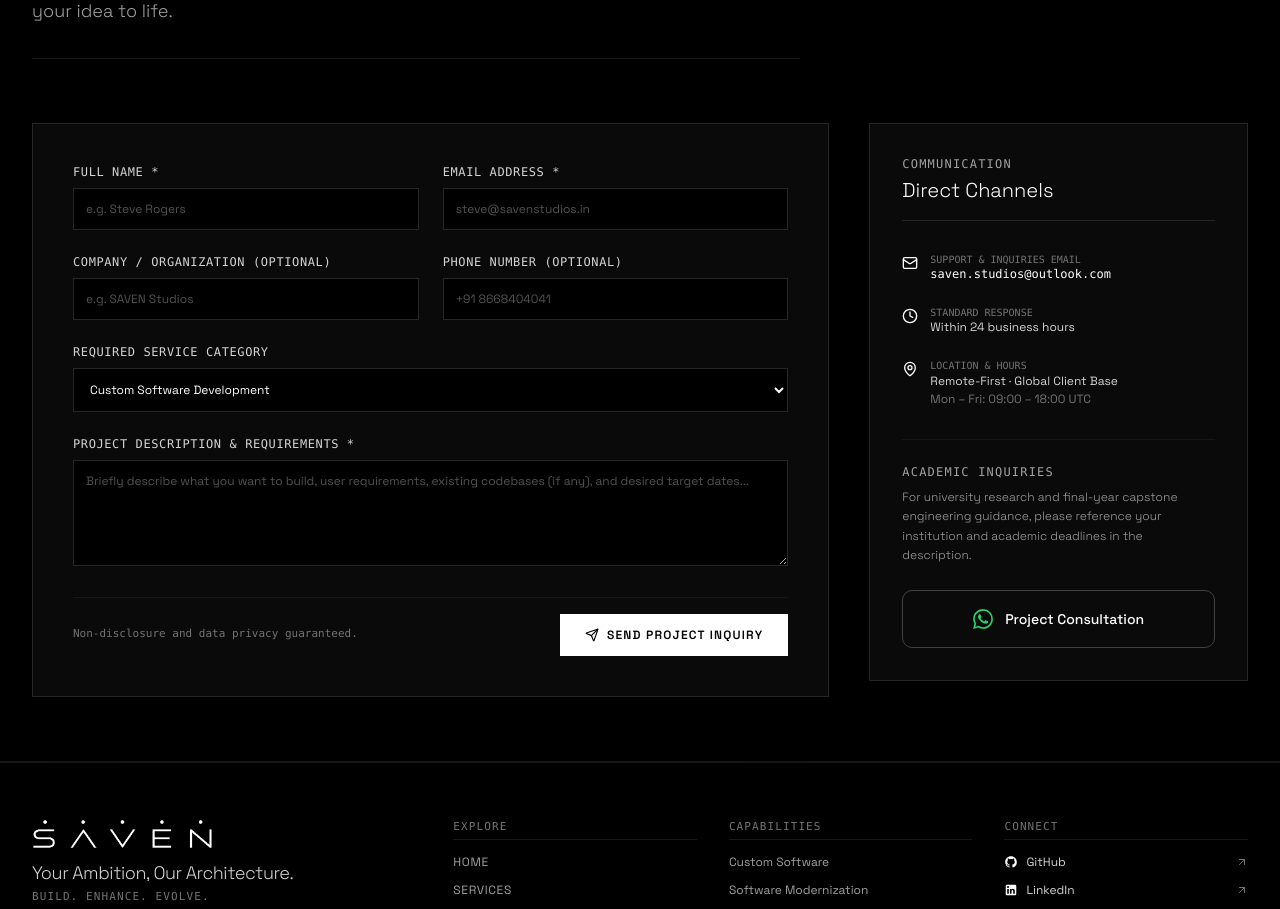
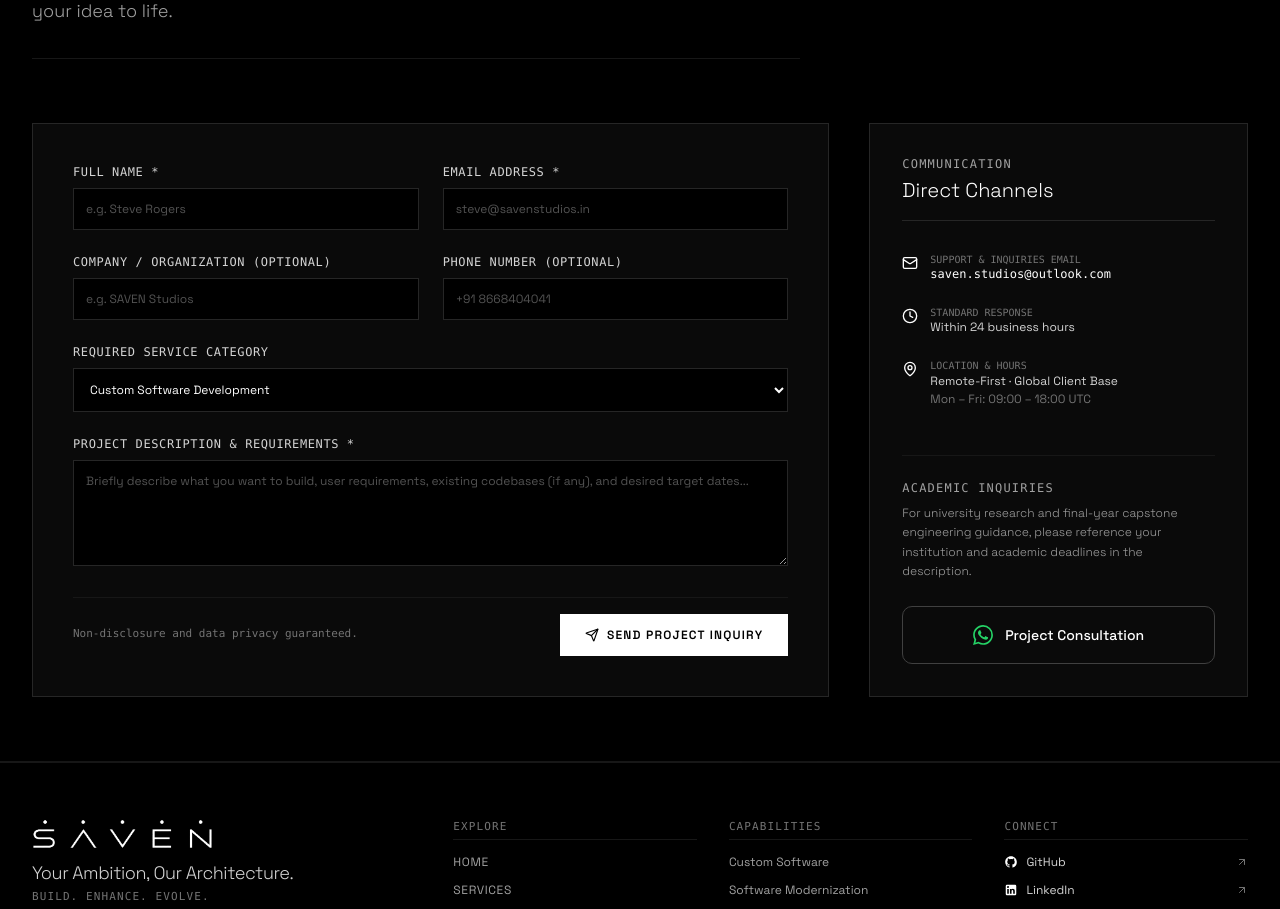
Before and after one commit to KhairnarLokesh/Saven, a Next.js app: page / in a window 1280 px wide. Shown: the part 2900-3809 px from the top of the page. Built offline with nearby package versions, Linux system fonts and the light colour scheme.

Commit message:
feat: update in contact components

```diff
--- a/src/components/Contact.tsx
+++ b/src/components/Contact.tsx
@@ -142,9 +142,9 @@ export const Contact: React.FC<ContactProps> = ({
           </p>
         </div>
 
-        <div className="grid grid-cols-1 lg:grid-cols-12 gap-10 items-start">
+        <div className="grid grid-cols-1 lg:grid-cols-12 gap-10 items-stretch">
           {/* Main Form (8 cols) */}
-          <div className="lg:col-span-8 bg-neutral-950 p-8 sm:p-10 border border-neutral-800 shadow-2xl">
+          <div className="lg:col-span-8 bg-neutral-950 p-8 sm:p-10 border border-neutral-800 shadow-2xl flex flex-col">
             {status === 'success' ? (
               <div className="p-8 bg-neutral-900 border border-neutral-700 text-white space-y-5">
                 <div className="flex items-center space-x-3">
@@ -332,7 +332,7 @@ export const Contact: React.FC<ContactProps> = ({
           </div>
 
           {/* Direct Channels (4 cols) */}
-          <div className="lg:col-span-4 bg-neutral-950 border border-neutral-800 p-8 space-y-8">
+          <div className="lg:col-span-4 bg-neutral-950 border border-neutral-800 p-8 flex flex-col h-full">
             <div className="pb-4 border-b border-neutral-800">
               <span className="font-mono text-xs uppercase tracking-widest text-neutral-400 block mb-1">
                 COMMUNICATION
@@ -340,7 +340,7 @@ export const Contact: React.FC<ContactProps> = ({
               <h3 className="text-xl font-light text-white">Direct Channels</h3>
             </div>
 
-            <div className="space-y-6 text-xs text-neutral-300">
+            <div className="space-y-6 text-xs text-neutral-300 mt-8">
               <div className="flex items-start space-x-3">
                 <Mail className="w-4 h-4 text-white mt-0.5 shrink-0" />
                 <div>
@@ -378,7 +378,7 @@ export const Contact: React.FC<ContactProps> = ({
               </div>
             </div>
 
-            <div className="pt-6 border-t border-neutral-900">
+            <div className="pt-6 border-t border-neutral-900 mt-auto">
               <span className="font-mono text-xs uppercase tracking-widest text-neutral-400 block mb-2">
                 ACADEMIC INQUIRIES
               </span>
```
